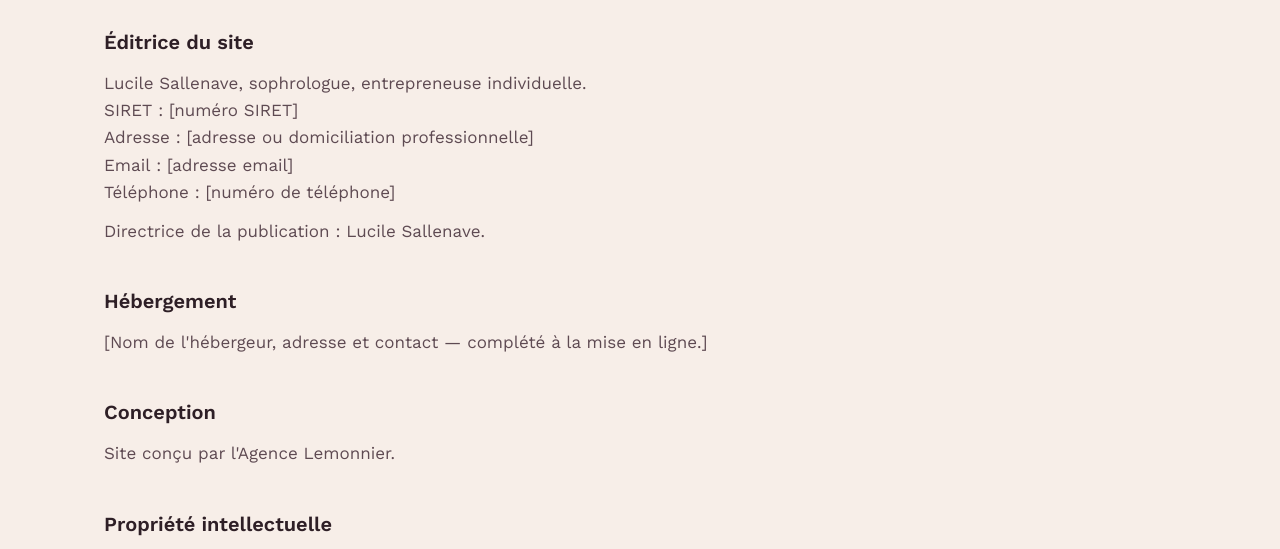
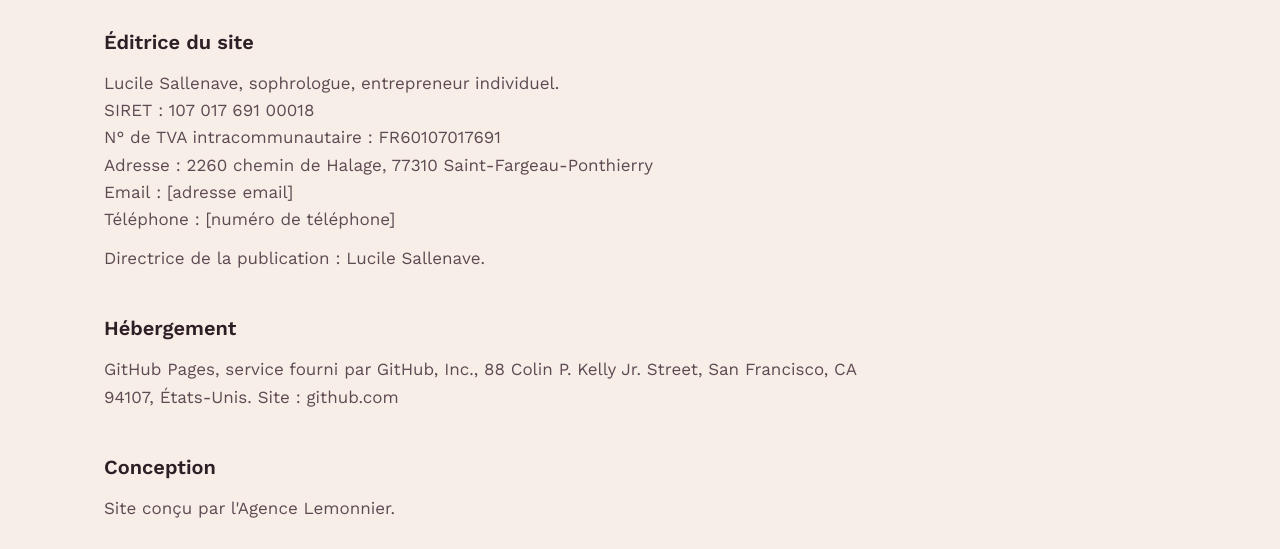
Before and after one commit to lucilesallenave/site-sophrologue, a plain HTML site: page mentions-legales.html in a window 1280 px wide. Shown: the part 233-782 px from the top of the page. Drawn offline with nearby package versions, Linux system fonts and the light colour scheme.

Commit message:
Mentions légales : SIRET, TVA, adresse, hébergeur
Co-Authored-By: Claude Opus 5.5 <noreply@anthropic.com>
Claude-Session: https://claude.ai/code/session_01BtxQF1CXEQLRAW2bq3qfNP

```diff
--- a/mentions-legales.html
+++ b/mentions-legales.html
@@ -29,15 +29,16 @@
     <h1>Mentions légales</h1>
 
     <h2>Éditrice du site</h2>
-    <p>Lucile Sallenave, sophrologue, entrepreneuse individuelle.<br>
-    SIRET&nbsp;: [numéro SIRET]<br>
-    Adresse&nbsp;: [adresse ou domiciliation professionnelle]<br>
+    <p>Lucile Sallenave, sophrologue, entrepreneur individuel.<br>
+    SIRET&nbsp;: 107 017 691 00018<br>
+    N° de TVA intracommunautaire&nbsp;: FR60107017691<br>
+    Adresse&nbsp;: 2260 chemin de Halage, 77310 Saint-Fargeau-Ponthierry<br>
     Email&nbsp;: [adresse email]<br>
     Téléphone&nbsp;: [numéro de téléphone]</p>
     <p>Directrice de la publication&nbsp;: Lucile Sallenave.</p>
 
     <h2>Hébergement</h2>
-    <p>[Nom de l'hébergeur, adresse et contact — complété à la mise en ligne.]</p>
+    <p>GitHub Pages, service fourni par GitHub, Inc., 88 Colin P. Kelly Jr. Street, San Francisco, CA 94107, États-Unis. Site&nbsp;: github.com</p>
 
     <h2>Conception</h2>
     <p>Site conçu par l'Agence Lemonnier.</p>
```
